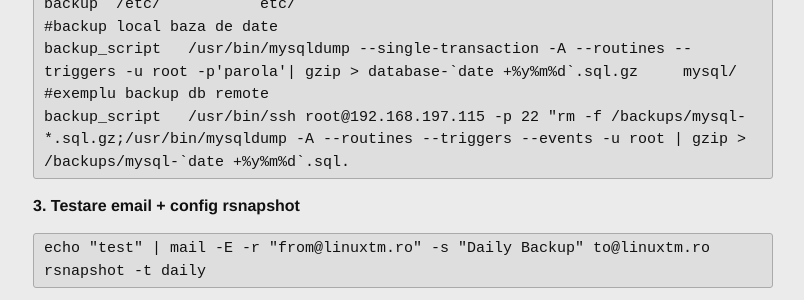
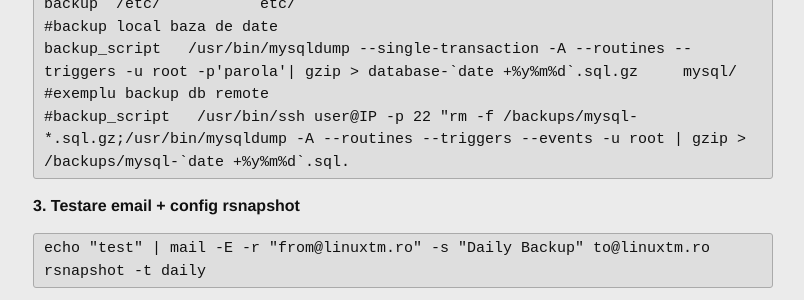
Before and after one commit to linuxtm/linuxtm.github.io, a Jekyll site: the page built from _posts/tutoriale/2019-06-10-configurare-backup-rsnapshot.md, in a window 1280 px wide. Shown: the part 1593-1893 px from the top of the page, without its empty margins (237-1041 px from the left). Built offline with Jekyll 4.4.1, drawn with Linux system fonts in a browser that asks for light colours; some of the changed text lies outside the part shown.

Commit message:
Update 2019-06-10-configurare-backup-rsnapshot.md

```diff
--- a/_posts/tutoriale/2019-06-10-configurare-backup-rsnapshot.md
+++ b/_posts/tutoriale/2019-06-10-configurare-backup-rsnapshot.md
@@ -89,7 +89,7 @@ backup  /etc/           etc/
 #backup local baza de date
 backup_script   /usr/bin/mysqldump --single-transaction -A --routines --triggers -u root -p'parola'| gzip > database-`date +%y%m%d`.sql.gz     mysql/
 #exemplu backup db remote
-backup_script   /usr/bin/ssh root@192.168.197.115 -p 22 "rm -f /backups/mysql-*.sql.gz;/usr/bin/mysqldump -A --routines --triggers --events -u root | gzip > /backups/mysql-`date +%y%m%d`.sql.
+#backup_script   /usr/bin/ssh user@IP -p 22 "rm -f /backups/mysql-*.sql.gz;/usr/bin/mysqldump -A --routines --triggers --events -u root | gzip > /backups/mysql-`date +%y%m%d`.sql.
 </pre>
 
 **3. Testare email + config rsnapshot**
```
